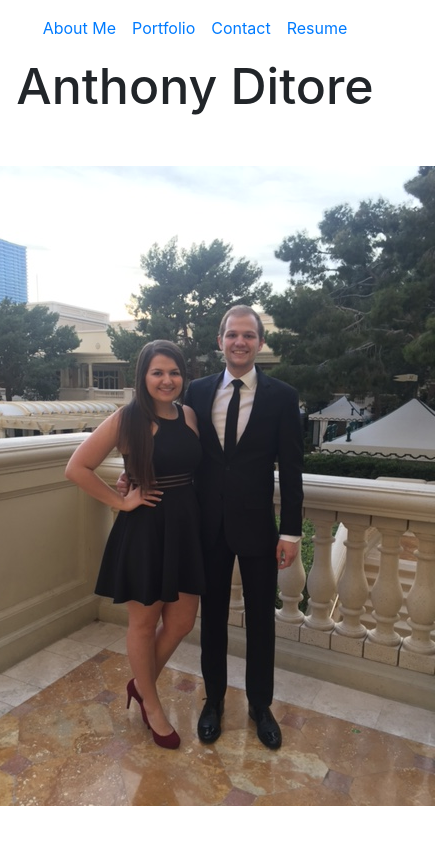
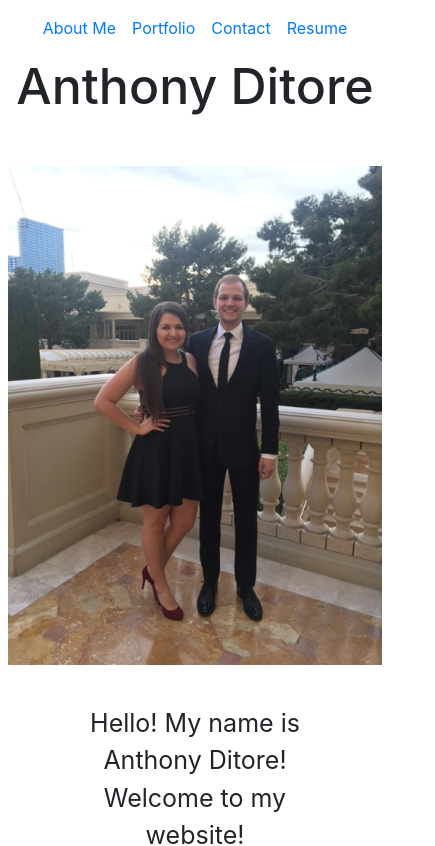
Before and after one commit to aditore/reactPortfolio, a React (Create React App) app: page /#/ in a window 390 px wide. Shown: the top 846 px of the page, 435 px wide, since content can reach past the window. Built offline with nearby package versions, Linux system fonts and the light colour scheme.

Commit message:
fixing other images

```diff
--- a/src/App.css
+++ b/src/App.css
@@ -189,6 +189,11 @@ main {
     padding-right: 0;
   }
 
+  .siblingsImage, .twinsImage{
+    width: auto;
+    max-width: 100%;
+  }
+
   .cardImage {
     width: auto;
     max-width: 100%;
```
